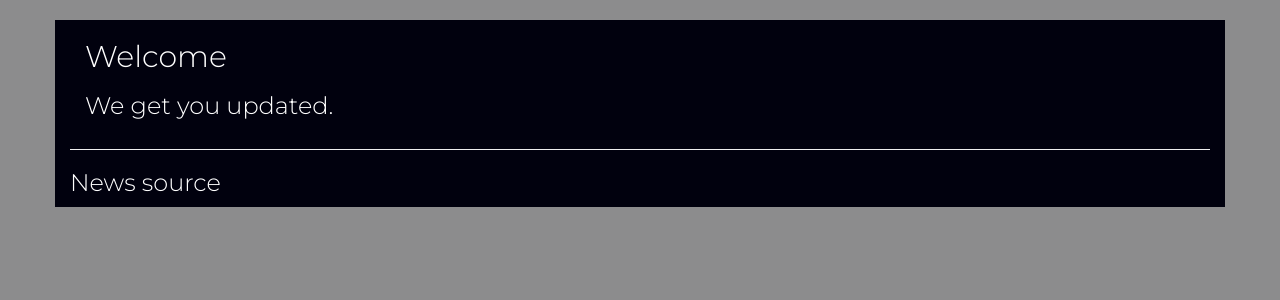
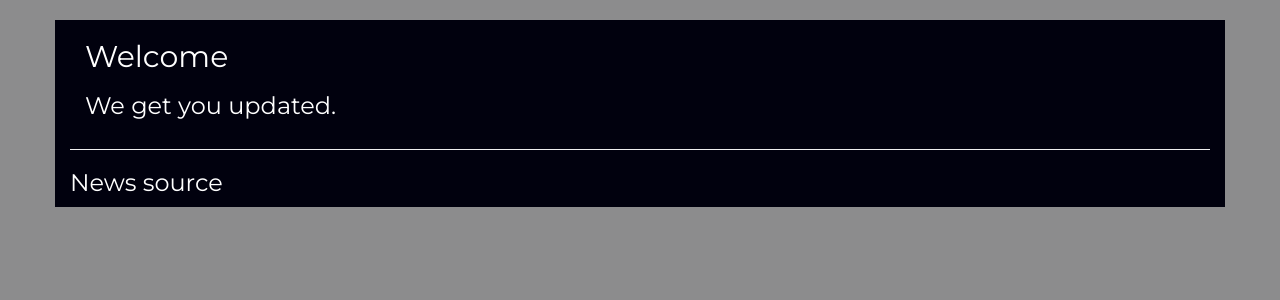
Before and after one commit to Rubyroy12/news-api, a Flask app: template app/templates/index.html in a window 1280 px wide. Shown: the part 52-352 px from the top of the page. Run offline with Flask 2, Linux system fonts and the light colour scheme; the template is opened without the code that fills it, so the values that code supplies are empty; some libraries are stand-ins or nearby versions.

Commit message:
change font weight

```diff
--- a/app/static/css/style.css
+++ b/app/static/css/style.css
@@ -1,4 +1,4 @@
-@import url('https://fonts.googleapis.com/css2?family=Montserrat:wght@200;300&display=swap');
+@import url('https://fonts.googleapis.com/css2?family=Montserrat:wght@200;300;400&display=swap');
 body{
     background-color: rgb(140, 140, 141);
 
```
